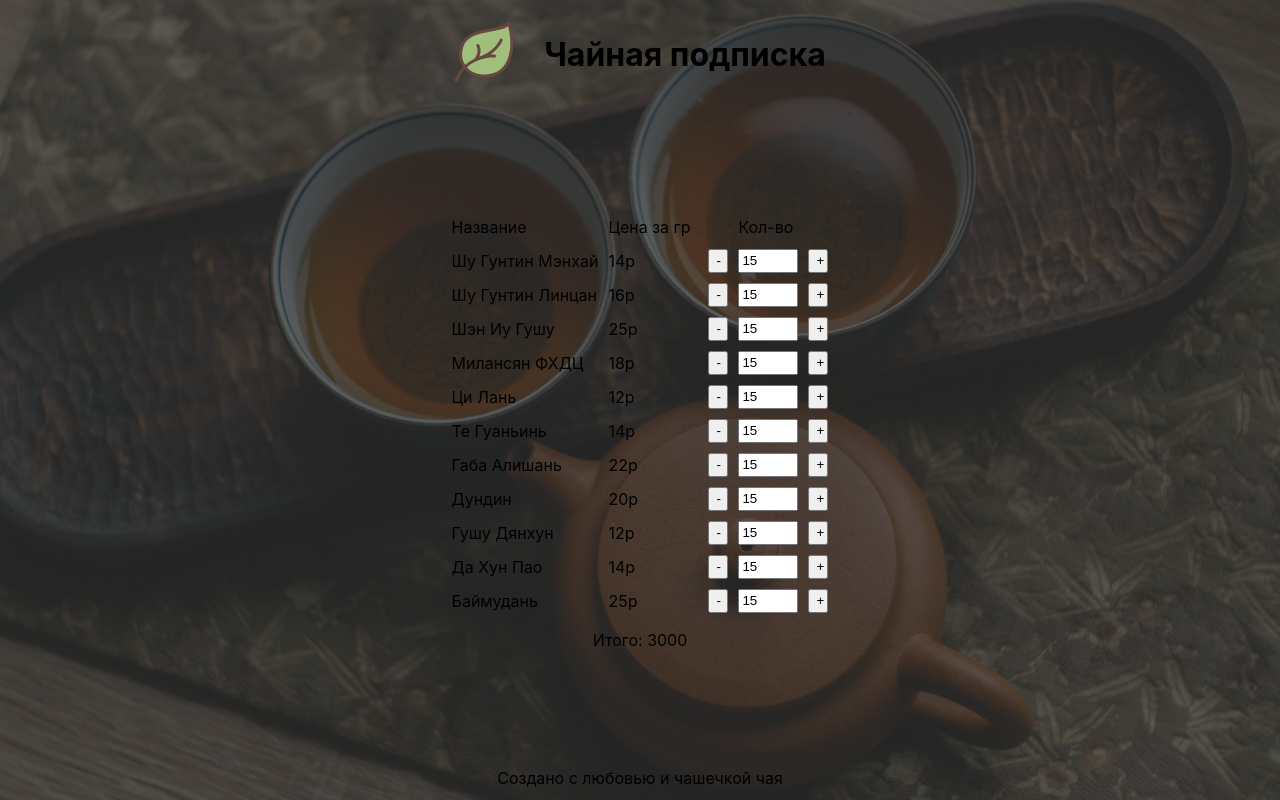
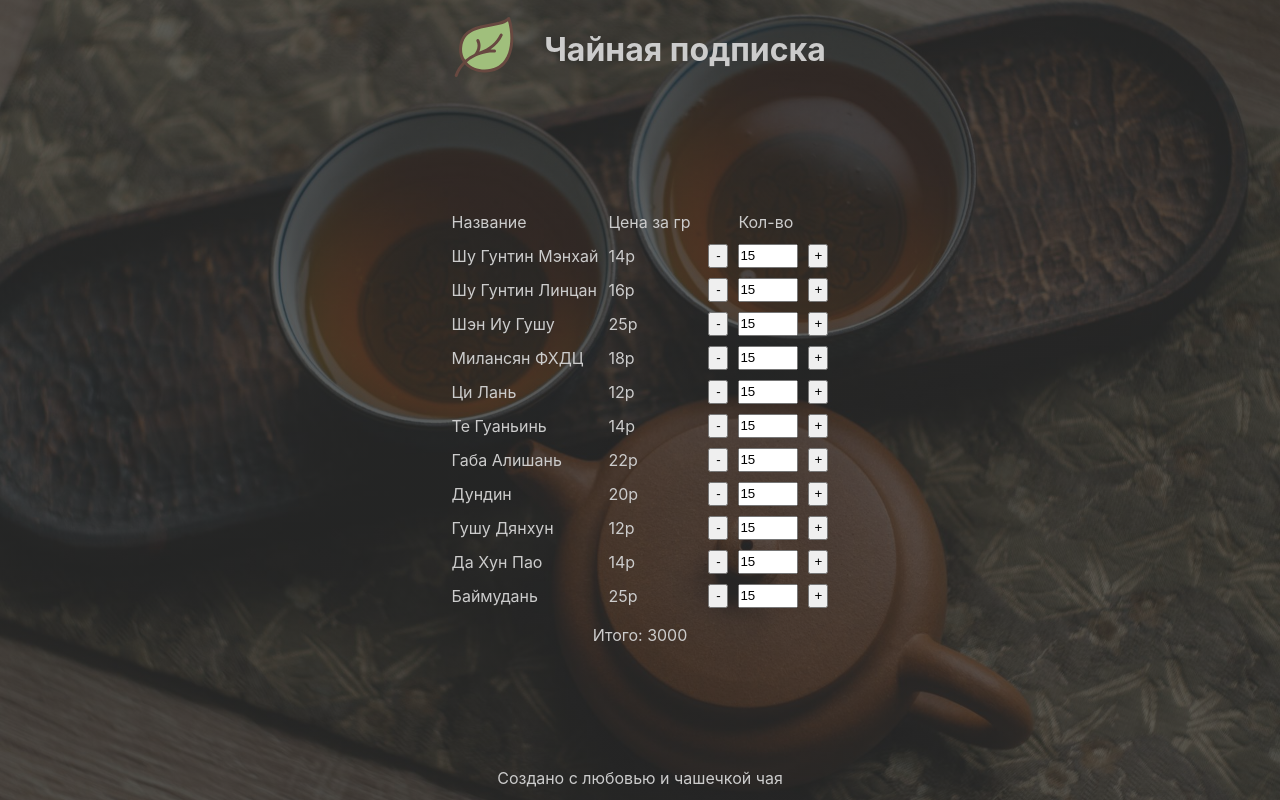
Before and after one commit to ivan-lev/tea-subscription, a React (Vite) app: page / in a window 1280 px wide. Built offline with nearby package versions, Linux system fonts and the light colour scheme.

Commit message:
style: add css rules

```diff
--- a/src/components/App/App.scss
+++ b/src/components/App/App.scss
@@ -20,4 +20,11 @@
   background-size: cover;
   background-position: center;
   background-repeat: no-repeat;
+
+  color: var(--main-font-color);
 }
+
+* {
+  margin: 0;
+  padding: 0;
+}
--- a/src/index.scss
+++ b/src/index.scss
@@ -5,4 +5,6 @@ body {
   place-items: center;
   min-width: 320px;
   min-height: 100vh;
+
+  --main-font-color: #cccccc;
 }
```
